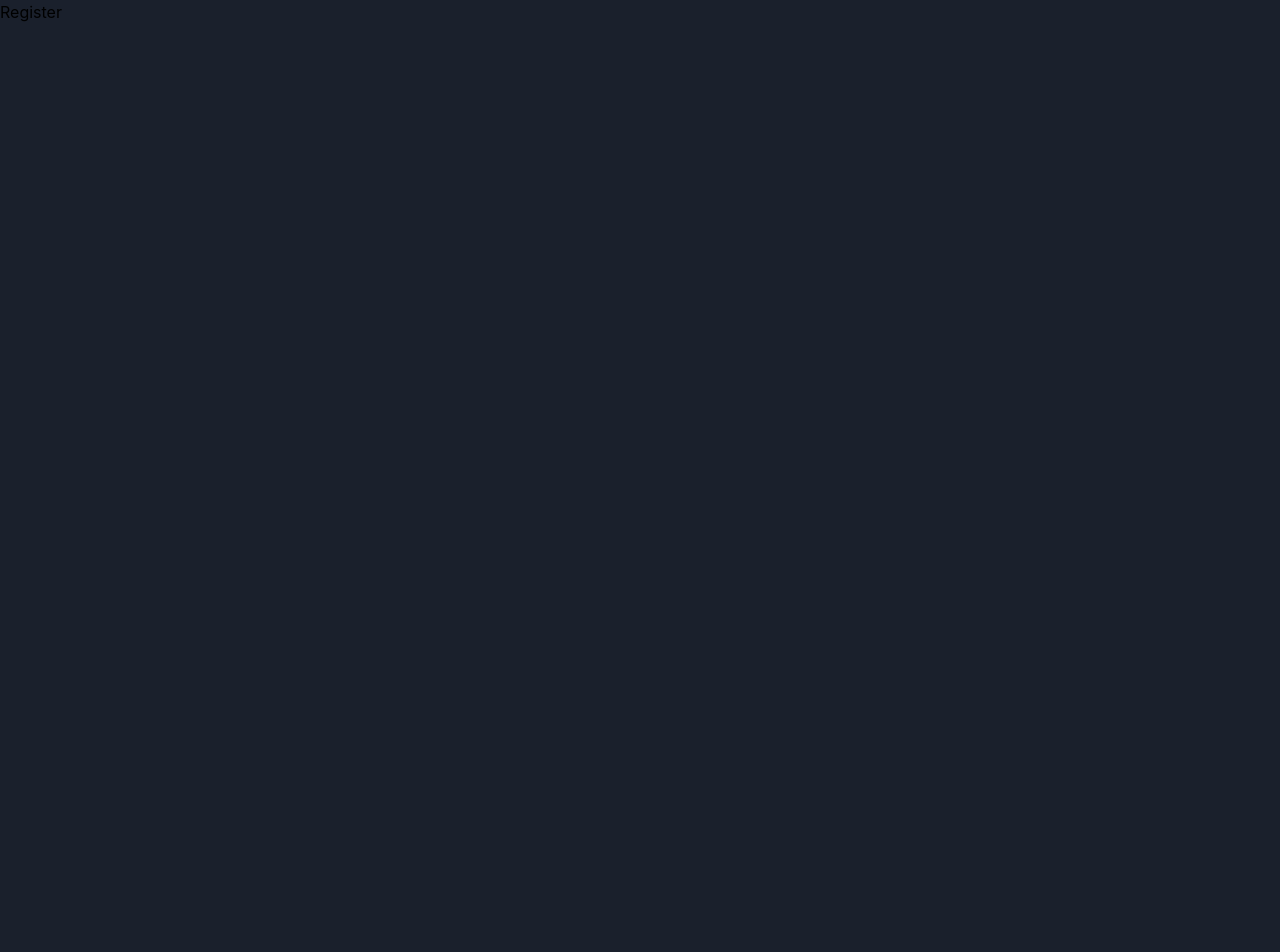
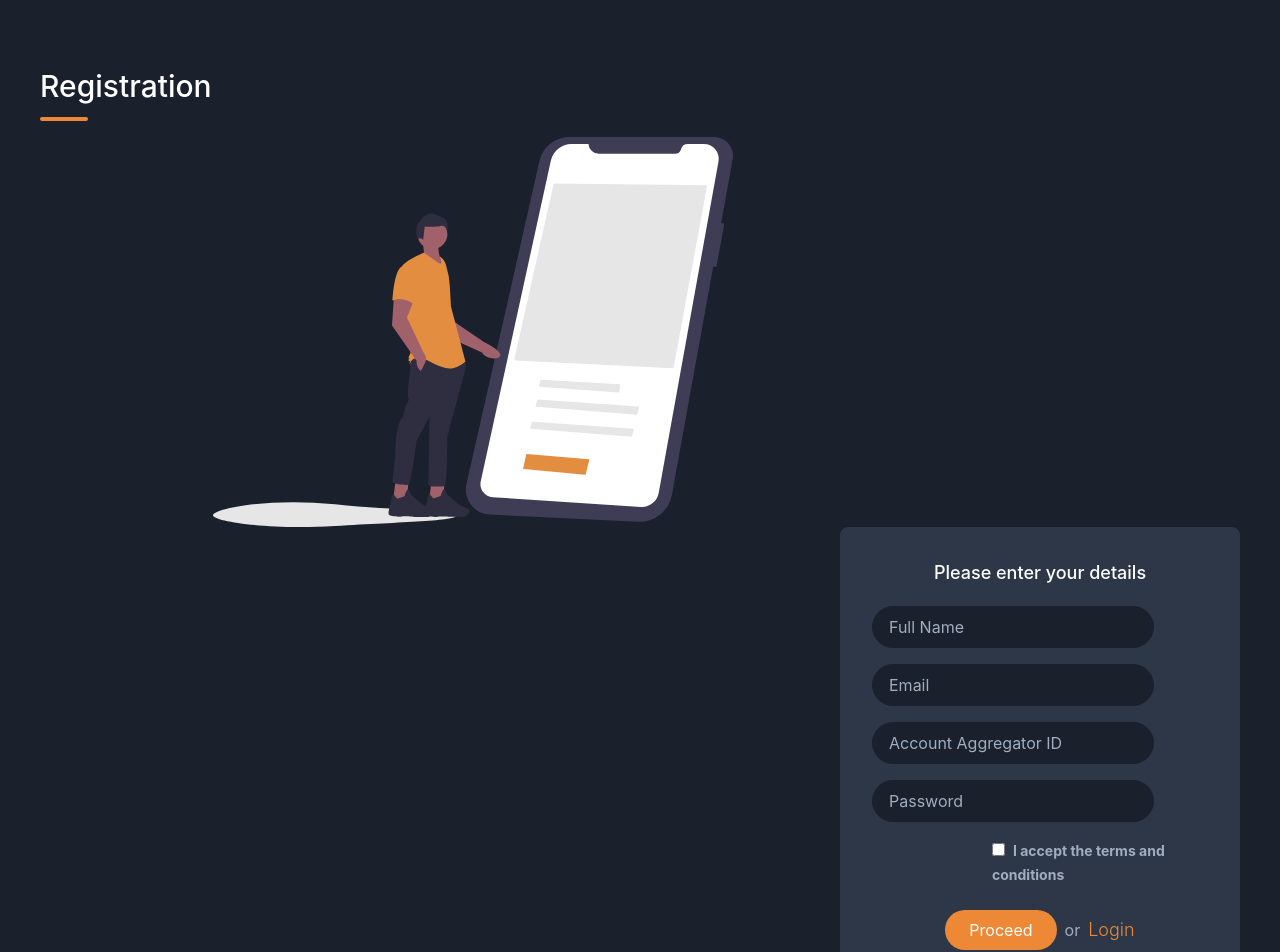
Before and after one commit to ScarletSpidey/Rev_SegmentationFault, a React (Create React App) app in the folder user-pwa/: page /register in a window 1280 px wide. Shown: the top 952 px of the page. Before the commit the page ends 800 px from the top, so only its background shows below. Built offline with nearby package versions, Linux system fonts and the light colour scheme.

Commit message:
Registration Page

```diff
--- a/user-pwa/src/views/Register.js
+++ b/user-pwa/src/views/Register.js
@@ -1,10 +1,51 @@
 import React, { Component } from 'react'
-
+import Img from '../assets/register.svg'
 class Register extends Component{
     render(){
         return(
             <div>
-                Register
+                <section className="text-gray-500 bg-gray-900 body-font px-5">
+                    <div className="container px-5 pb-24 pt-16 mx-auto flex flex-wrap items-center">
+                        <div className="lg:w-3/5 md:w-1/2 md:pr-16 lg:pr-0 pr-0">
+                            <h1 className="title-font font-medium text-3xl text-white">Registration</h1>
+                            <div className="w-12 h-1 bg-orange-500 rounded mt-2 mb-4" />
+                        </div>
+                        <center>
+                            <div className="bg-gray-900 rounded-full">
+                                <img  src={Img} alt="loginimage" style={{ width: "60%" }} />
+                            </div>
+                        </center>
+                        <div className="lg:w-2/6 md:w-1/2 bg-gray-800 rounded-lg p-8 flex flex-col md:ml-auto w-full mt-8 md:mt-0">
+                            <form className="w-full max-w-lg">
+                                <center>
+                                    <h2 className="text-white text-lg font-medium title-font mb-5">Please enter your details</h2>
+                                </center>
+                                <input className="bg-gray-900 rounded-full border text-white border-gray-900 focus:outline-none focus:border-orange-500 text-base px-4 py-2 mb-4" placeholder="Full Name" type="text" />
+                                <input className="bg-gray-900 rounded-full border text-white border-gray-900 focus:outline-none focus:border-orange-500 text-base px-4 py-2 mb-4" placeholder="Email" type="email" />
+                                <input className="bg-gray-900 rounded-full border text-white border-gray-900 focus:outline-none focus:border-orange-500 text-base px-4 py-2 mb-4" placeholder="Account Aggregator ID" type="text" />
+                                <input className="bg-gray-900 rounded-full border text-white border-gray-900 focus:outline-none focus:border-orange-500 text-base px-4 py-2 mb-4" placeholder="Password" type="password" />
+                                <div className="md:flex md:items-center mb-6">
+
+                                <div className="md:w-1/3 " />
+                                    <label className="md:w-2/3 block text-gray-500 font-bold ml-3">
+                                        <input className="mr-2 leading-tight" type="checkbox" />
+                                        <span className="text-sm">
+                                            I accept the terms and conditions
+                                        </span>
+                                    </label>
+                                </div>
+
+                                <center className="">
+                                    <button className="text-white bg-orange-500 border-0 py-2 px-6 focus:outline-none hover:bg-orange-600 rounded-full mr-2">Proceed</button>
+                                    or
+                                    <a className="text-orange-500 inline-flex items-center ml-2 text-lg font-light" href="/login">Login
+                                    </a>
+                                </center>
+                            </form>
+                      </div>
+                </div>
+                </section>
+
             </div>
         )
     }
```
Also changed, not shown: user-pwa/src/assets/register.svg (added).
